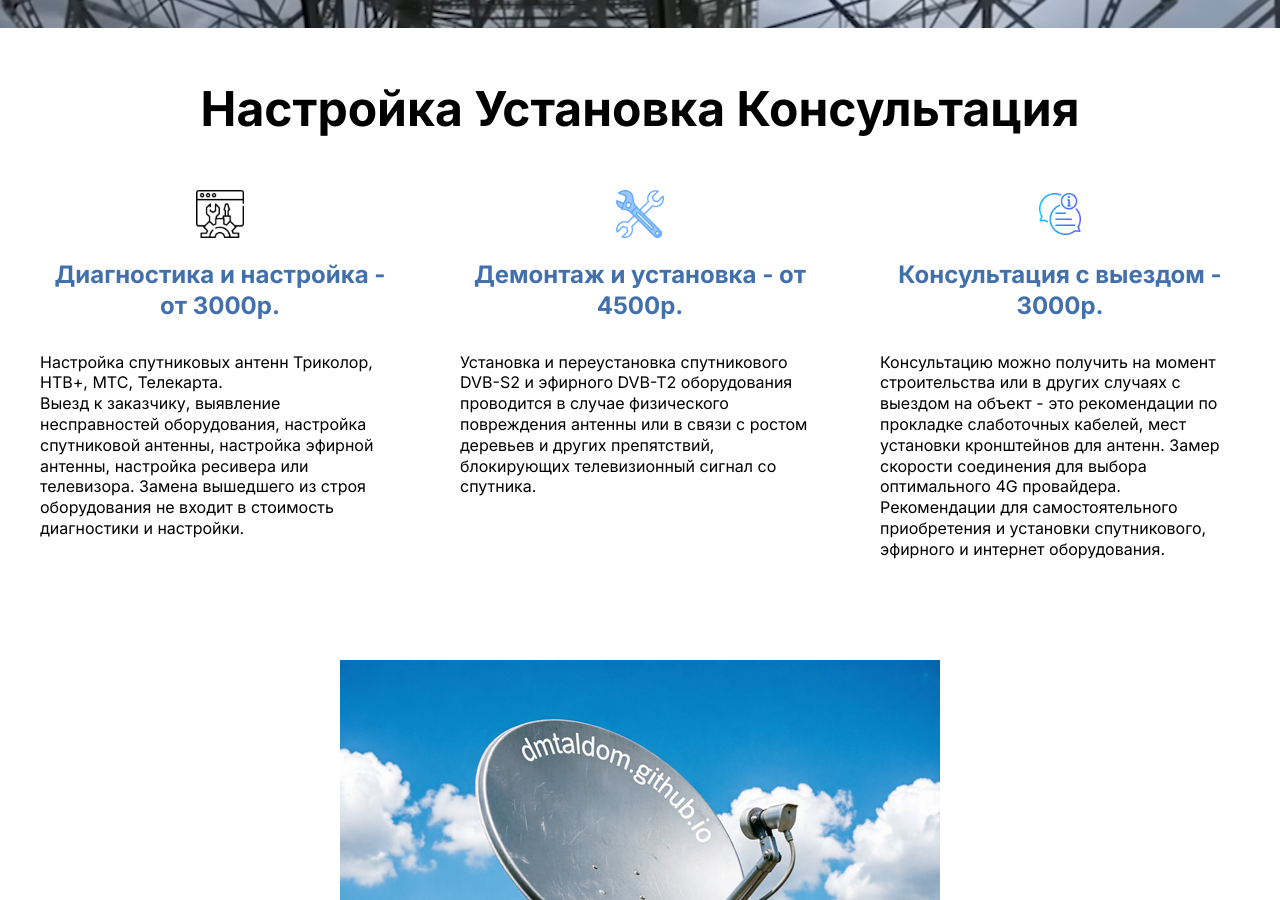
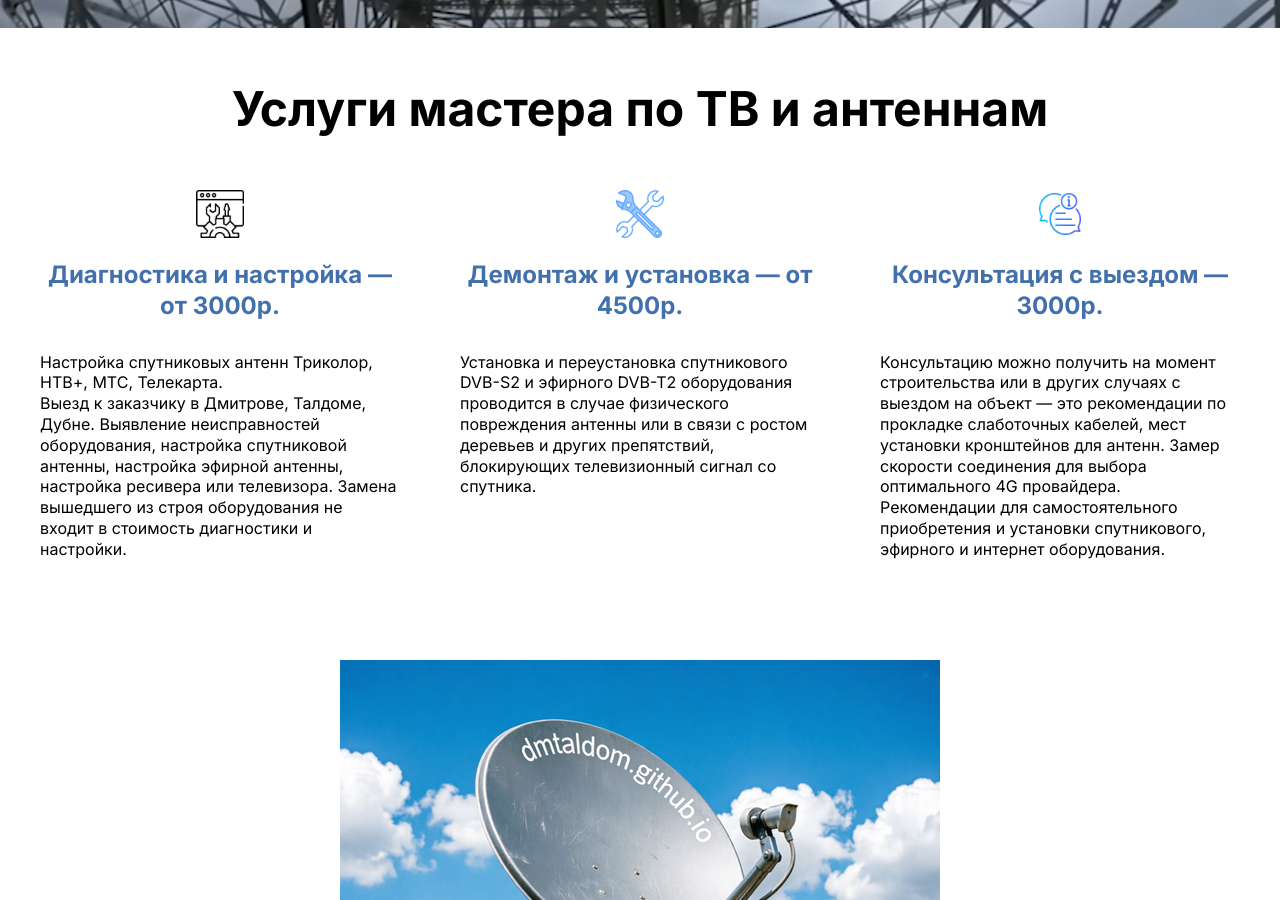
Before and after one commit to dmtaldom/dmtaldom.github.io, a Jekyll site: the page built from index.md, in a window 1280 px wide and 900 px high, scrolled down 872 px. Built offline with Jekyll 4.4.1, drawn with Linux system fonts in a browser that asks for light colours; some of the changed text lies outside the part shown.

Commit message:
seo index(Света переписала текстровку) создан Gemfile

```diff
--- /dev/null
+++ b/Gemfile
@@ -0,0 +1,5 @@
+# Gemfile для dmtaldom.github.io
+source "https://rubygems.org"
+
+gem "jekyll", "~> 4.4.1"
+gem "jekyll-sitemap"
--- a/index.md
+++ b/index.md
@@ -1,14 +1,14 @@
 ---
 layout: default
 title: "Настройка антенн Дмитров, Талдом, Дубна | Мастер с 2010 г."
-description: "Хотите вызвать мастера или настроить антенну своими руками? Краткая инструкция здесь."
+description: "Профессиональная настройка спутниковых и эфирных антенн в Дмитрове, Талдоме, Дубне. Мастер с 2010 г. Триколор, НТВ+, МТС. Выезд на дом. Консультация: +7(985)785-10-40"
 ---
 
 <!-- Главная-секция -->
 <section class="top">
     <div class="container">
         <h1 class="title">
-            Настройка и Установка Антенн
+            Настройка антенн в Дмитрове, Талдоме, Дубне
         </h1>
         <a href="tel:+79857851040" class="top__link">
             Вызвать мастера 8(985)785-10-40
@@ -28,31 +28,31 @@
     </div>
 </div>
 
-<!-- Секция "О нас" -->
+<!-- Секция "Услуги" -->
 <section class="about">
     <div class="container">
         <h2 class="section-title">
-             Настройка Установка Консультация
+             Услуги мастера по ТВ и антеннам
         </h2>
         <ul class="about__list">
             <li class="about__item">
-                <img class="about__item-img" src="{{'/img/repair.png' | relative_url }}" alt="Диагностика оборудования и настройка антенн">
+                <img class="about__item-img" src="{{'/img/repair.png' | relative_url }}" alt="Диагностика и настройка антенн в Московской области">
                 <h3 class="about__item-title">
-                    Диагностика и настройка - от 3000р.
+                    Диагностика и настройка — от 3000р.
                 </h3>
                 <p class="about__item-text">
                   Настройка спутниковых антенн Триколор, НТВ+, МТС, Телекарта.
                 </p>
                 <p class="about__item-text">
-                    Выезд к заказчику, выявление несправностей оборудования, настройка спутниковой антенны, настройка эфирной антенны,
+                    Выезд к заказчику в Дмитрове, Талдоме, Дубне. Выявление неисправностей оборудования, настройка спутниковой антенны, настройка эфирной антенны,
                      настройка ресивера или телевизора.
                     Замена вышедшего из строя оборудования не входит в стоимость диагностики и настройки.
                 </p>
             </li>
             <li class="about__item">
-                <img class="about__item-img" src="{{'/img/wrench-tools.png' | relative_url }}" alt="Установка антенн и оборудования">
+                <img class="about__item-img" src="{{'/img/wrench-tools.png' | relative_url }}" alt="Установка антенн и кронштейнов">
                 <h3 class="about__item-title">
-                    Демонтаж и установка - от 4500р.
+                    Демонтаж и установка — от 4500р.
                 </h3>
                 <p class="about__item-text">
                     Установка и переустановка спутникового DVB-S2 и эфирного DVB-T2 оборудования проводится в случае физического повреждения антенны
@@ -60,12 +60,12 @@
                 </p>
             </li>
             <li class="about__item">
-                <img class="about__item-img" src="{{'/img/info.png' | relative_url }}" alt="Констультация с выездом на объект">
+                <img class="about__item-img" src="{{'/img/info.png' | relative_url }}" alt="Консультация с выездом на объект">
                 <h3 class="about__item-title">
-                    Консультация с выездом - 3000р.
+                    Консультация с выездом — 3000р.
                 </h3>
                 <p class="about__item-text">
-                    Консультацию можно получить на момент строительства или в других случаях с выездом на объект - это
+                    Консультацию можно получить на момент строительства или в других случаях с выездом на объект — это
                     рекомендации по прокладке слаботочных кабелей, мест установки кронштейнов для антенн.
                     Замер скорости соединения для выбора оптимального 4G провайдера.
                     Рекомендации для самостоятельного приобретения и установки спутникового, эфирного и интернет оборудования.
@@ -79,20 +79,20 @@
 <section class="own-hands">
     <div class="container">
         <div class="own-hands__inner">
-            <img class="own-hands__inner-img" src="{{ '/img/dmtaldom_600.png' | relative_url }}"  alt="ЭУстановка и настройка спутниковых и наземных антенн в Дмитрове, Талдоме и Дубне">
+            <img class="own-hands__inner-img" src="{{ '/img/dmtaldom_600.png' | relative_url }}"  alt="Установка и настройка спутниковых и наземных антенн в Дмитрове, Талдоме и Дубне">
             <h2 class="section-title">
-                Настройка своими руками
+                Настройка антенны своими руками
             </h2>
             <p class="own-hands__text">
-                Из этой краткой инструкции вы узнаете как настроить спутниковую и наземную (эфирную) антенну самостоятельно, без специального оборудования, с помощью штатного ресивера и телевизора.
+                Из этой краткой инструкции вы узнаете, как настроить спутниковую и наземную (эфирную) антенну самостоятельно, без специального оборудования, с помощью штатного ресивера и телевизора.
                 Для эфирной антенны условия настройки более мягкие, но в целом схожие.
-                К сожалению многих телезрители настройка приемного оборудования остается непосильной задачей, в таком случае вернее всего будет позвонить мастеру:
+                К сожалению, для многих телезрителей настройка приемного оборудования остается непосильной задачей, в таком случае вернее всего будет позвонить мастеру:
                 <a href="tel:+79857851040" style="color: inherit; text-decoration: underline;">+7 (985) 785-10-40</a>. Опыт по настройке и установке антенн с 2010 года.
                 Ниже описана настройка самой распространенной антенны "Супрал", диаметром 0,55 или 0,6 метра, которой комплектуются спутниковые ресиверы Триколор, НТВ +, МТС, Телекарта.
             </p>
-            <h4 class="own__hands-title">
-                Нижеследующие условия обязательны для корректной настройки спутниковой антенны:
-            </h4>
+            <h3 class="own__hands-title">
+                Условия для корректной настройки спутниковой антенны:
+            </h3>
             <ol class="own__hands-list">
                 <li class="own__hands-item">
                     Предполагается, что у вас рабочее оборудование.
```
Also changed, not shown: other parts of index.md (+2 -2 lines), Gemfile.lock (added).
